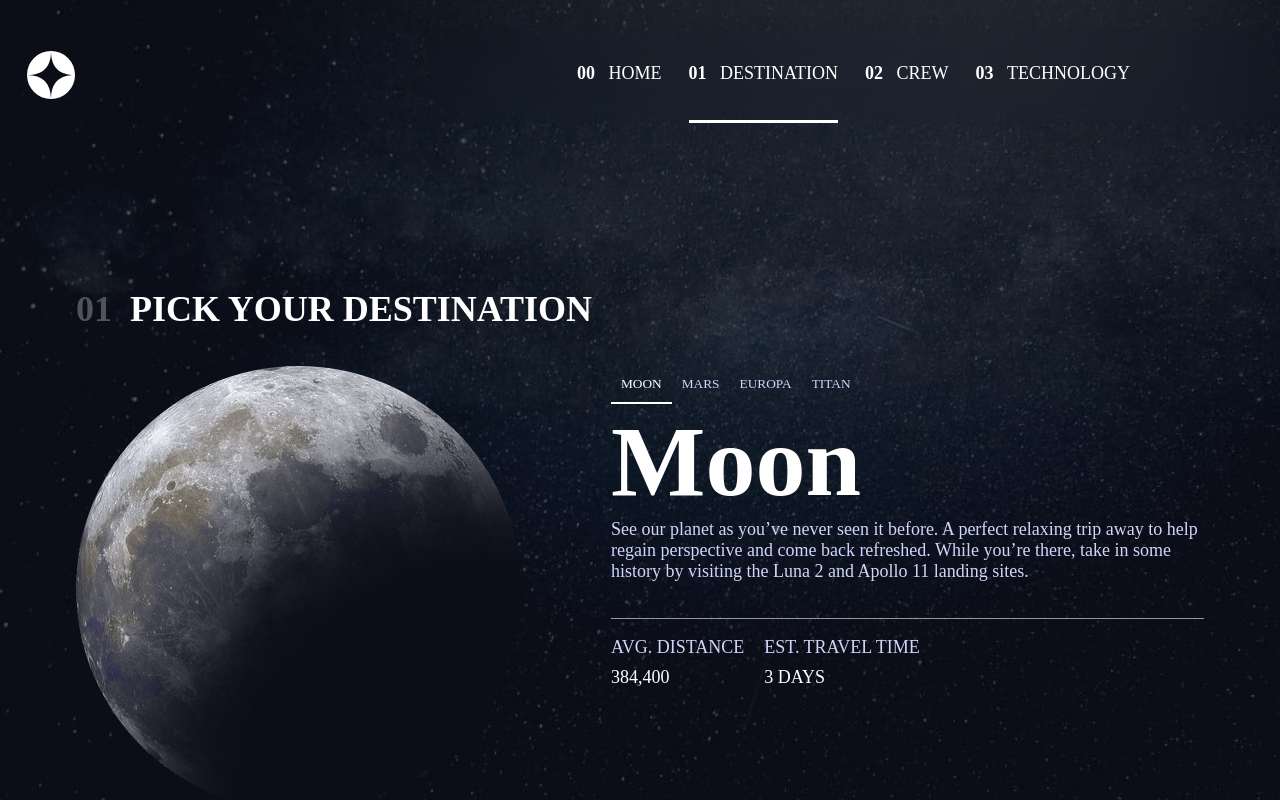
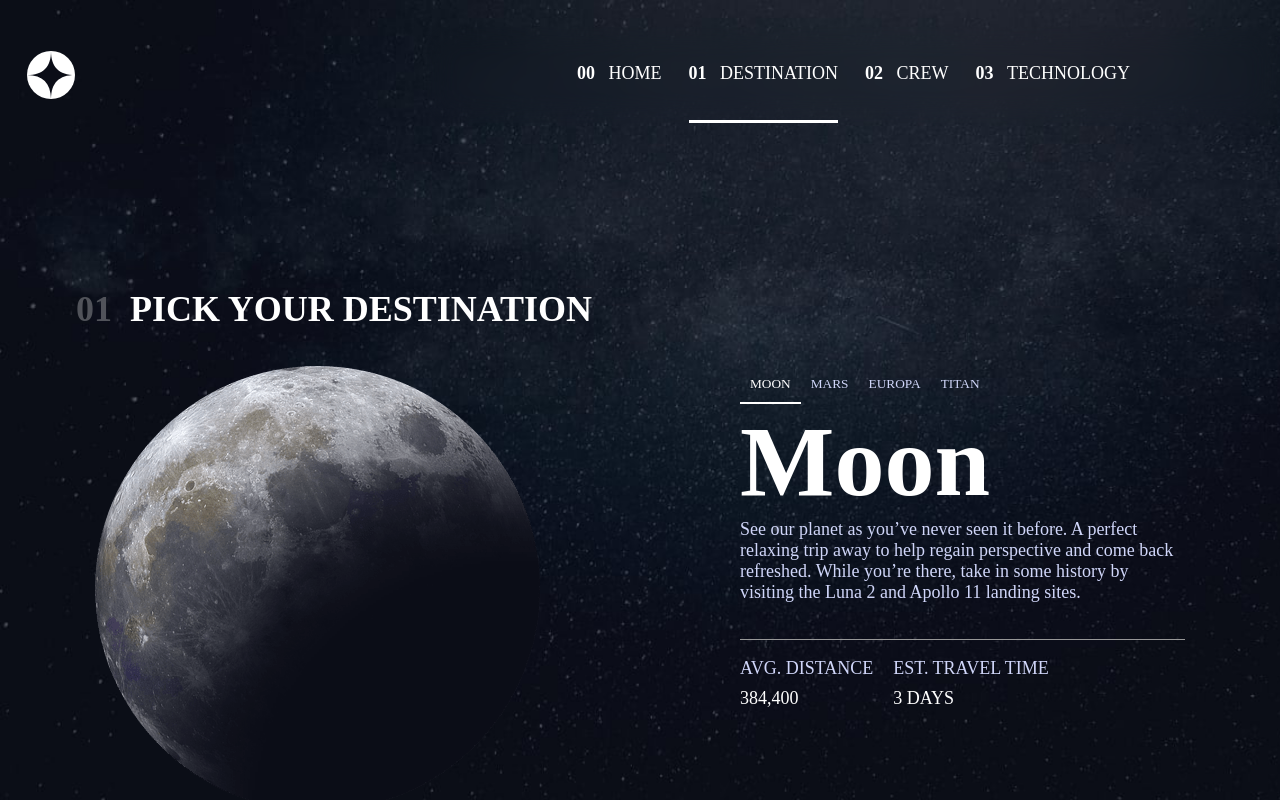
Before and after one commit to MitiaElodie/space-tourism-website-main, a Vue app: page /destination in a window 1280 px wide. Shown: the top 800 px of the page. Built offline with nearby package versions, Linux system fonts and the light colour scheme; a web font is replaced by a local one.

Commit message:
CSS: add max-width to the information container and adjust display of the container

```diff
--- a/src/assets/base.scss
+++ b/src/assets/base.scss
@@ -117,6 +117,8 @@ $laptop-breakpoint: 1000px;
     --explore-button-shadow-width: 40px;
 
     --destination-image-size: 445px;
+    --destination-information-container-max-width: 445px;
+    --destination-container-gap: 200px;
 
     --point-slider-size: 15px;
 
--- a/src/views/DestinationView.vue
+++ b/src/views/DestinationView.vue
@@ -112,11 +112,16 @@ export default {
   .destination-view {
     &__container {
       display: flex;
-      gap: 5em;
+      justify-content: center;
+      gap: var(--destination-container-gap);
     }
 
     &__tabs {
       justify-content: start;
+    }
+
+    &__information-container {
+      max-width: var(--destination-information-container-max-width);
     }
   }
 
```
